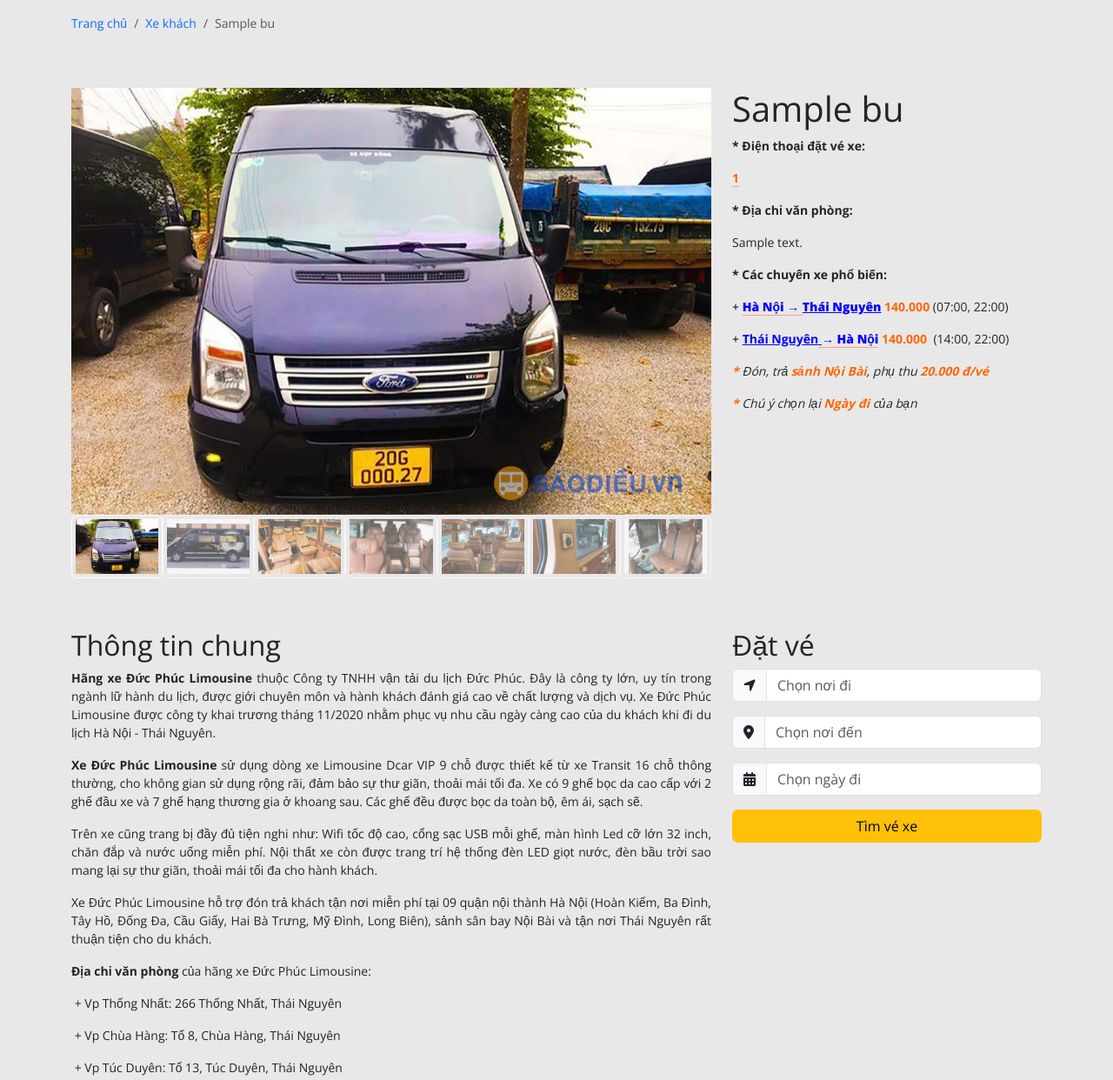
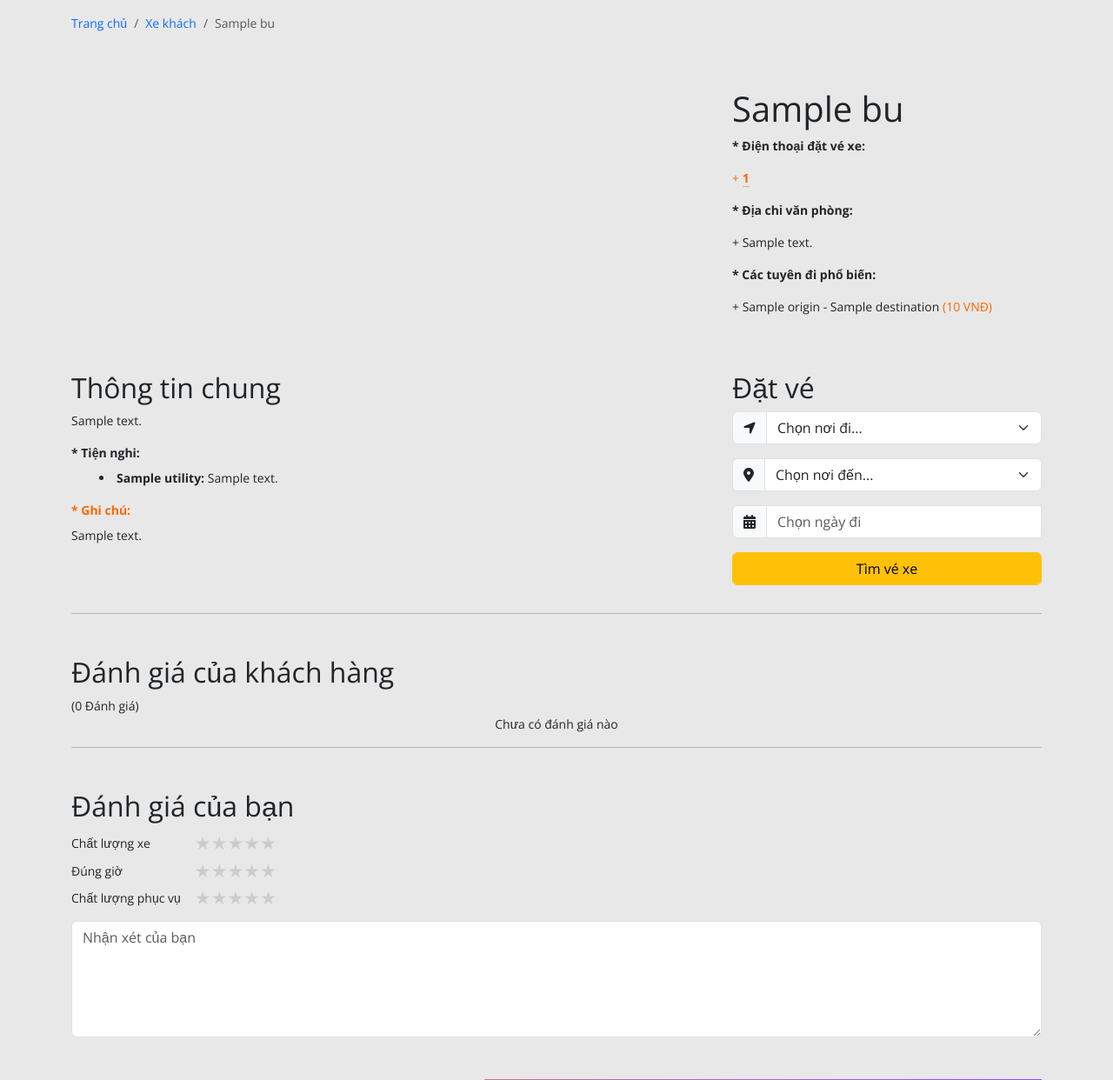
Before and after one commit to viettrungIT3/BusBooking, a CodeIgniter 4 app: template src/app/Views/frontend/bus-detail.php in a window 1280 px wide. Shown: the part 465-1707 px from the top of the page at 87% size. Run offline with PHP 8.4 and a stand-in for CodeIgniter, Linux system fonts and the light colour scheme; the template is opened without the code that fills it: most values are stand-ins (such as "Sample title", 1, 10 or a date in 2020); some libraries are stand-ins or nearby versions.

Commit message:
feat(FE bus-detail): :sparkles: get data for page bus detail view

```diff
--- a/src/app/Views/frontend/bus-detail.php
+++ b/src/app/Views/frontend/bus-detail.php
@@ -2,14 +2,16 @@
 
 <?= $this->section('content') ?>
 
-<?php
-// echo '<pre>';
-// var_dump($bus);
-// die();
-?>
-
 <!-- Link css -->
 <link rel="stylesheet" type="text/css" href="<?php echo base_url() ?>/assets/frontend/css/bus-detail.css">
+<!-- Include Date Range Picker -->
+<link rel="stylesheet" href="<?php echo base_url('plugins/daterangepicker/daterangepicker.css') ?>">
+
+<!-- js -->
+<script src="<?= base_url("/plugins/AdminLTE-3.2.0/") ?>plugins/moment/moment.min.js"></script>
+<script src="<?= base_url("/plugins/AdminLTE-3.2.0/") ?>plugins/inputmask/jquery.inputmask.min.js"></script>
+<script src="<?php echo base_url('plugins/daterangepicker/daterangepicker.js') ?>"></script>
+
 
 <!-- banner -->
 <div class="ct-banner">
@@ -28,7 +30,9 @@
 				<ol class="breadcrumb float-sm-right">
 					<li class="breadcrumb-item"><a href="/">Trang chủ</a></li>
 					<li class="breadcrumb-item"><a href="#">Xe khách</a></li>
-					<li class="breadcrumb-item active"><?= $bus['name'] ?></li>
+					<li class="breadcrumb-item active">
+						<?= $bus['name'] ?>
+					</li>
 				</ol>
 			</div>
 		</div>
@@ -39,11 +43,13 @@
 	<div class="container">
 		<div class="row mt-5 flex-lg-row-reverse">
 			<div class="info-container col-lg-4">
-				<h1 class="title"><?= $bus['name'] ?></h1>
+				<h1 class="title">
+					<?= $bus['name'] ?>
+				</h1>
 				<div class="info">
 					<p style="text-align: justify;"><strong>*&nbsp;Điện thoại đặt vé xe:</strong></p>
 					<?php foreach ($bus['phones'] as $phone): ?>
-						<p style="color: #ff6600;">
+						<p style="color: #ff6600;" title="Mọi thông tin chi tiết xin vui lòng liên hệ"> +
 							<strong>
 								<a href="tel:<?= $phone['phone_number'] ?>" style="color: #ff6600;">
 									<?= $phone['phone_number'] ?>
@@ -53,134 +59,131 @@
 					<?php endforeach; ?>
 					<p style="text-align: justify;"><strong>* Địa chỉ văn phòng:</strong></p>
 					<?php foreach ($bus['offices'] as $office): ?>
-					<p style="text-align: justify;"><?= $office['office_address'] ?></p>
+						<p style="text-align: justify;"> +
+							<?= $office['office_address'] ?>
+						</p>
 					<?php endforeach; ?>
-					<p style="text-align: justify;"><strong>* Các&nbsp;chuyến&nbsp;xe phổ biến:</strong></p>
-					<p style="text-align: justify;"><span style="color: #0000ff;"><span
-								style="color: #000000;">+</span></span><strong><span
-								style="color: #0000ff;">&nbsp;<strong><a
-										href="https://saodieu.vn/ve-xe-khach-duc-phuc-limousine-tu-ha-noi-di-thai-nguyen"><strong><span
-												style="color: #0000ff;">Hà Nội → </span></strong></a><span
-										style="text-decoration: underline;">Thái
-										Nguyên</span></strong></span></strong>&nbsp;<strong><span
-								style="color: #ff6600;">140.000&nbsp;</span></strong>(07:00, 22:00)</p>
-					<p style="text-align: justify;"><span style="color: #0000ff;"><span
-								style="color: #000000;">+</span></span><strong><span style="color: #0000ff;">&nbsp;<span
-									style="text-decoration: underline;">Thái Nguyên</span><a
-									href="https://saodieu.vn/ve-xe-khach-duc-phuc-limousine-tu-thai-nguyen-di-ha-noi"><strong><span
-											style="color: #0000ff;"><span
-												style="text-decoration: underline;">&nbsp;</span>→ Hà
-											Nội</span></strong></a></span></strong>&nbsp;<strong><span
-								style="color: #ff6600;">140.000&nbsp;</span></strong><strong><span
-								style="color: #ff6600;">&nbsp;</span></strong>(14:00, 22:00)</p>
-					<p><em><span style="color: #ff6600;"><strong>*</strong></span>&nbsp;Đón, trả&nbsp;<span
-								style="color: #ff6600;"><strong>sảnh Nội Bài</strong></span>,&nbsp;phụ thu <span
-								style="color: #ff6600;"><strong>20.000 đ/vé</strong></span></em></p>
-					<p><em><strong><span style="color: #ff6600;">*</span></strong><em>&nbsp;Chú ý chọn lại&nbsp;<span
-									style="color: #ff6600;"><strong>Ngày đi</strong></span>&nbsp;của bạn</em></em></p>
+
+
+					<p style="text-align: justify;"><strong>* Các tuyên đi phổ biến:</strong></p>
+					<?php
+					$count_limit_routes = 5;
+					foreach ($routes as $route): ?>
+						<p style="text-align: justify;"> +
+							<?= $route->origin . ' - ' . $route->destination ?>
+							<span style="color: #ff6600;"
+								title="Đây chỉ là giá niêm yết. Vui lòng tìm vé để xem thêm thông tin chi tiết về vé!">
+								<?= '(' . number_format((float) ($route->listed_price), 0, ",", "."); ?> VNĐ)
+							</span>
+						</p>
+						<?php $count_limit_routes--;
+						if ($count_limit_routes == 0) {
+							echo '<p style="text-align: justify;">...</p>';
+							break;
+						}
+						?>
+					<?php endforeach; ?>
 				</div>
 			</div>
 			<div class="col-lg-8">
 				<!-- main slider carousel -->
 
-				<?php echo
-					view('frontend/partials/slider.php', [
-						'p_id' => 'slider_1',
-						'p_images' => [
-							base_url() . "/images/xe-duc-phuc-limousine-thai-nguyen/1709783165_xe-duc-phuc-limousine-thai-nguyen-01.jpg",
-							base_url() . "/images/xe-duc-phuc-limousine-thai-nguyen/1709783165_xe-duc-phuc-limousine-thai-nguyen-02.jpg",
-							base_url() . "/images/xe-duc-phuc-limousine-thai-nguyen/1709783165_xe-duc-phuc-limousine-thai-nguyen-03.jpg",
-							base_url() . "/images/xe-duc-phuc-limousine-thai-nguyen/1709783165_xe-duc-phuc-limousine-thai-nguyen-04.jpg",
-							base_url() . "/images/xe-duc-phuc-limousine-thai-nguyen/1709783165_xe-duc-phuc-limousine-thai-nguyen-05.jpg",
-							base_url() . "/images/xe-duc-phuc-limousine-thai-nguyen/1709783165_xe-duc-phuc-limousine-thai-nguyen-06.jpg",
-							base_url() . "/images/xe-duc-phuc-limousine-thai-nguyen/1709783165_xe-duc-phuc-limousine-thai-nguyen-07.jpg"
-						]
-					]);
+				<?php
+				// Lọc và tạo các URL slide
+				$url_slides = array_map(function ($slide) {
+					return base_url('uploads/') . $slide['slide_url'];
+				}, array_filter($bus['slides'], function ($slide) {
+					return $slide['slide_type'] == 'image' && !empty ($slide['slide_url']);
+				}));
+
+				// Gọi view và truyền dữ liệu
+				$view_content = view('frontend/partials/slider.php', [
+					'p_id' => 'slider_1',
+					'p_images' => $url_slides
+				]);
+
+				echo $view_content;
+
 				?>
 			</div>
 		</div>
-		<div class="row mt-5" style="padding:10px 0">
+		<div class="row mt-5">
 			<div class="col-lg-8">
 				<h2>Thông tin chung</h2>
 				<div class="info">
-					<p style="text-align: justify;"><strong>Hãng xe Đức Phúc Limousine</strong>&nbsp;thuộc Công ty TNHH
-						vận tải du lịch Đức Phúc.&nbsp;Đây là công ty lớn, uy tín trong ngành lữ hành du lịch, được giới
-						chuyên môn và hành khách đánh giá cao về chất lượng và dịch vụ. Xe Đức Phúc Limousine được công
-						ty khai trương tháng 11/2020 nhằm phục vụ nhu cầu ngày càng cao của du khách khi đi du lịch Hà
-						Nội - Thái Nguyên.</p>
-					<p style="text-align: justify;"><strong>Xe Đức Phúc Limousine </strong>sử dụng dòng
-						xe&nbsp;Limousine Dcar VIP 9 chỗ được thiết kế từ xe Transit 16 chỗ thông thường, cho không gian
-						sử dụng rộng rãi,&nbsp;đảm bảo sự thư giãn, thoải mái tối đa. Xe có 9 ghế bọc da cao
-						cấp&nbsp;với 2 ghế đầu xe và 7 ghế hạng thương gia&nbsp;ở khoang sau.<strong>&nbsp;</strong>Các
-						ghế đều được bọc da toàn bộ, êm ái, sạch sẽ.</p>
-					<p style="text-align: justify;">Trên xe cũng trang bị đầy đủ tiện nghi như: Wifi tốc độ cao, cổng
-						sạc USB mỗi ghế, màn hình Led cỡ lớn 32 inch, chăn đắp và nước&nbsp;uống&nbsp;miễn phí. Nội thất
-						xe còn được trang trí hệ thống đèn LED giọt nước, đèn bầu trời sao mang lại sự thư giãn, thoải
-						mái tối đa cho hành khách.</p>
-					<p style="text-align: justify;">Xe Đức Phúc Limousine hỗ trợ đón trả khách tận nơi miễn phí tại 09
-						quận nội thành Hà Nội (Hoàn Kiếm, Ba Đình, Tây Hồ, Đống Đa, Cầu Giấy, Hai Bà Trưng, Mỹ Đình,
-						Long Biên), sảnh sân bay Nội Bài và tận nơi Thái Nguyên rất thuận tiện cho du khách.</p>
-					<p style="text-align: justify;"><strong>Địa chỉ văn phòng</strong>&nbsp;của hãng xe Đức Phúc
-						Limousine:</p>
-					<p style="text-align: justify;">&nbsp;+ Vp&nbsp;Thống Nhất: 266 Thống Nhất, Thái Nguyên</p>
-					<p style="text-align: justify;">&nbsp;+ Vp Chùa Hàng: Tổ 8, Chùa Hàng, Thái Nguyên</p>
-					<p style="text-align: justify;">&nbsp;+ Vp Túc Duyên: Tổ 13, Túc Duyên, Thái Nguyên</p>
-					<p><strong>Lịch trình, giá vé, thời gian xuất phát&nbsp;</strong>các chuyến xe&nbsp;của Đức Phúc
-						Limousine:</p>
-					<p style="text-align: justify;">&gt;<a
-							href="https://saodieu.vn/ve-xe-khach-duc-phuc-limousine-tu-ha-noi-di-thai-nguyen">&nbsp;<strong><span
-									style="text-decoration: underline;"><span
-										style="color: #0000ff; text-decoration: underline;">Hà Nội → Thái
-										Nguyên</span></span>:</strong>&nbsp;</a><strong><span
-								style="color: #ff6600;">140.000&nbsp;đ/vé</span></strong>, 17chuyến/ngày, đón khách tận
-						nơi tại 09 quận nội thành. Xe có đón khách tại sảnh T1, T2 sân bay Nội Bài.</p>
-					<p style="text-align: justify;">&gt;<a
-							href="https://saodieu.vn/ve-xe-khach-duc-phuc-limousine-tu-thai-nguyen-di-ha-noi"><strong>Thái
-								Nguyên<span style="color: #0000ff;">&nbsp;→ Hà Nội</span>:</strong>&nbsp;</a><span
-							style="color: #ff6600;"><strong>140.000&nbsp;đ/vé</strong></span>, 17chuyến/ngày, đón khách
-						tận nơi tại sảnh văn phòng Thái Nguyên. Xe trả khách tận nơi&nbsp; tại 09 quận nội thành Hà
-						Nội.&nbsp;</p>
-					<p style="text-align: justify;"><span style="color: #ff6600;"><strong>* Ghi
-								chú:</strong></span>&nbsp;<em>Xe có dịch vụ đón tận nơi 9 quận nội thành Hà Nội và Sảnh
-							Nội Bài (có phụ thu 20.000 đ/vé)</em></p>
-					<p><em><img src="https://saodieu.vn/media/icon/phoneicon_1.png" alt=""
-								width="25"></em>&nbsp;&nbsp;Điện thoại đặt vé xe Đức Phúc Limousine:&nbsp;<span
-							style="color: #ff6600;"><strong><a href="tel:0243 9900 333" style="color: #ff6600;">0243
-									9900 333</a></strong></span>&nbsp;/&nbsp;<span style="color: #ff6600;"><strong><a
-									href="tel:090 225 22 00" style="color: #ff6600;">090 225
-									2200</a></strong></span>&nbsp;(07:00 - 22:00).</p>
-					<p style="text-align: justify;"><span style="color: #ff6600;"><span style="color: #000000;">Hỗ trợ
-								đến 06 hình thức thanh toán khác nhau vô cùng tiện lợi bao gồm:&nbsp;<strong>Chuyển
-									khoản ngân hàng,&nbsp;</strong><strong>Thanh toán qua Internet
-									Banking,&nbsp;</strong><strong>Thẻ tín dụng quốc tế,&nbsp;</strong><strong>Ví điện
-									tử Momo,&nbsp;</strong><strong>Thanh toán qua cửa hàng tiện
-									ích</strong>&nbsp;và&nbsp;<strong>Thanh toán trực tiếp tại văn
-									phòng</strong>.</span></span></p>
+					<?= $bus['description'] ?>
+				</div>
+
+				<div class="mt-3 mb-2"><strong><span>* Tiện nghi:&nbsp;</span></strong></div>
+				<ul style="list-style: inside;">
+					<?php foreach ($bus['utilities'] as $utility): ?>
+						<li style="text-align: justify;">
+							<?= '<b>' . $utility->name . ': </b>' . $utility->description ?>
+						</li>
+					<?php endforeach; ?>
+				</ul>
+
+				<div class="mt-3 mb-2"><strong><span style="color: #ff6600;">* Ghi chú:&nbsp;</span></strong></div>
+				<div class="info">
+					<?= $bus['notes'] ?>
 				</div>
 			</div>
 			<div class="col-lg-4">
 				<h2>Đặt vé</h2>
 				<form action="" method="post">
 					<div class="input-group mb-3">
-						<span class="input-group-text" id="basic-addon1">
+						<label class="input-group-text" for="select-route-origin">
 							<i class="fa-solid fa-location-arrow"></i>
-						</span>
-						<input type="text" class="form-control" placeholder="Chọn nơi đi" aria-label="Chọn nơi đi"
-							aria-describedby="basic-addon1">
+						</label>
+						<select class="form-select" id="select-route-origin">
+							<option selected disabled>Chọn nơi đi...</option>
+							<?php foreach ($routes as $route): ?>
+								<option>
+									<?= $route->origin ?>
+								</option>
+							<?php endforeach; ?>
+						</select>
 					</div>
 					<div class="input-group mb-3">
-						<span class="input-group-text" id="basic-addon1">
+						<label class="input-group-text" for="select-route-destination">
 							<i class="fa-solid fa-map-marker-alt"></i>
-						</span>
-						<input type="text" class="form-control" placeholder="Chọn nơi đến" aria-label="Chọn nơi đến"
-							aria-describedby="basic-addon1">
+						</label>
+						<select class="form-select" id="select-route-destination">
+							<option selected disabled>Chọn nơi đến...</option>
+							<?php foreach ($routes as $route): ?>
+								<option>
+									<?= $route->destination ?>
+								</option>
+							<?php endforeach; ?>
+						</select>
 					</div>
 					<div class="input-group mb-3">
-						<span class="input-group-text" id="basic-addon1">
+						<span class="input-group-text" for="input-date">
 							<i class="fa-solid fa-calendar-days"></i>
 						</span>
-						<input type="text" class="form-control" placeholder="Chọn ngày đi" aria-label="Chọn ngày đi"
-							aria-describedby="basic-addon1">
+						<input type="text" id="input-date" class="form-control" name="datefilter" value="" placeholder="Chọn ngày đi"
+							aria-label="Chọn ngày đi" aria-describedby="input-date">
+
+						<script type="text/javascript">
+							$(function () {
+
+								$('input#input-date').daterangepicker({
+									autoUpdateInput: false,
+									locale: {
+										cancelLabel: 'Clear'
+									}
+								});
+
+								$('input#input-date').on('apply.daterangepicker', function (ev, picker) {
+									$(this).val(picker.startDate.format('MM/DD/YYYY') + ' - ' + picker.endDate.format('MM/DD/YYYY'));
+								});
+
+								$('input#input-date').on('cancel.daterangepicker', function (ev, picker) {
+									$(this).val('');
+								});
+
+							});
+						</script>
 					</div>
 					<div class="input-group mb-3">
 						<button type="button" class="form-control rounded btn btn-warning">Tìm vé xe</button>
@@ -208,7 +211,7 @@
 			<div class="">
 
 				<div>
-					<h2 class="title">Đánh giá của bạn về hãng xe Đức Phúc Limousine</h2>
+					<h2 class="title">Đánh giá của bạn</h2>
 				</div>
 				<div id="rate" style="padding-bottom:10px">
 					<table cellspacing="0">
@@ -257,7 +260,7 @@
 						placeholder="Nhận xét của bạn"></textarea>
 				</div>
 			</div>
-			<div class="mt-3">
+			<!-- <div class="mt-3">
 
 				<h2 class="title">Vui lòng cho chúng tôi biết thông tin chuyến xe của bạn</h2>
 				<div class="row mb-3">
@@ -299,7 +302,7 @@
 				<div class="mb-3">
 					<input class="btn btn-booking btn-warning" type="submit" value="Gửi đánh giá">
 				</div>
-			</div>
+			</div> -->
 		</div>
 	</div>
 </section>
```
Also changed, not shown: src/app/Controllers/BusController.php (+6 -1 lines), src/app/Models/BusModel.php (+15 -0 lines).
